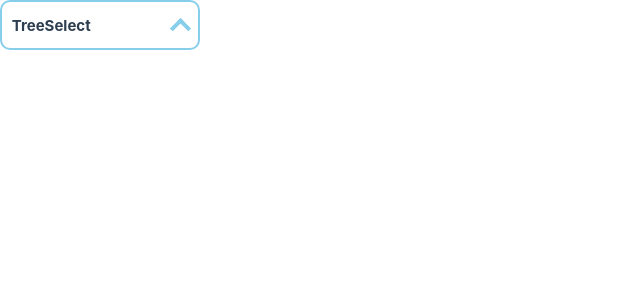
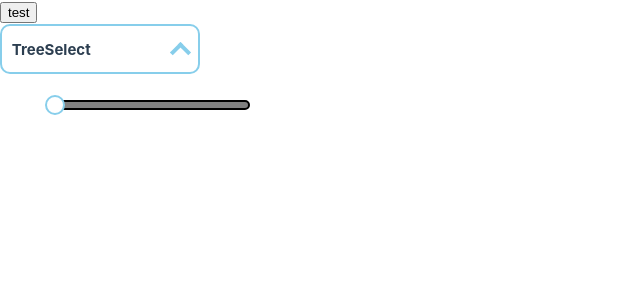
Before and after one commit to TsOrigami/MinatoUI--forVue3, a Vue app: page / in a window 1280 px wide. Shown: the top 300 px of the page, without its empty margins (0-640 px from the left). Built offline with nearby package versions, Linux system fonts and the light colour scheme.

Commit message:
ver 1.1.19

```diff
--- a/src/App.vue
+++ b/src/App.vue
@@ -3,10 +3,11 @@
 //这个页面用于测试
 
 import { ref, onMounted } from 'vue'
+
+import { get, post, put, del } from './components/axiosBag'
 import mt_table from './components/mt-table.vue'
 import mt_select from './components/mt-select.vue'
 import mt_btnGroup from './components/mt-btnGroup.vue'
-import { get, post, put, del } from './components/axiosBag'
 import mt_cascader from './components/mt-cascader.vue'
 import mt_button from './components/mt-button.vue'
 import mt_switch from './components/mt-switch.vue'
@@ -18,6 +19,7 @@ import mt_slider from './components/mt-slider.vue'
 import mt_radio from './components/mt-radio.vue'
 import mt_radio_group from './components/mt-radio-group.vue'
 import mt_treeSelect from './components/mt-treeSelect.vue'
+
 import axios from 'axios'
 
 const data = ref([])
@@ -174,8 +176,8 @@ const mt_radio_group_data = ref(null)
       <mt_color-picker v-model="slt_color" RGBA></mt_color-picker>
       <button @click="console.log(slt_color)">Show</button>
      </div> -->
-     <!--<mt_slider v-model="mt_slider_data" style="position: absolute ; top: 100px; left: 50px;"></mt_slider>
-     <button @click="console.log(mt_slider_data)">test</button>-->
+     <mt_slider v-model="mt_slider_data" style="position: absolute ; top: 100px; left: 50px;" whenup></mt_slider>
+     <button @click="console.log(mt_slider_data)">test</button>
      <!-- <mt_radio_group v-model = "mt_radio_group_data">
       <mt_radio label="test01" style="margin: 10px;"></mt_radio>
       <mt_radio label="test02" style="margin: 10px;"></mt_radio>
--- a/src/components/mt-slider.vue
+++ b/src/components/mt-slider.vue
@@ -8,6 +8,7 @@
 //      color: String，滑块颜色，默认gray
 //      sltColor: String，滑块选中部分颜色 / 滑块浮标边框颜色，默认skyblue
 //      point: Number, 固定点的数量, 会将滑块均分。
+//      whenup: Boolean, 是否在松开时才返回值, 默认为false
 //      双向绑定参数: v-model: Number, 选中部分占比，范围为0-100，保留整数
 
 
@@ -32,7 +33,11 @@ const mt_slider_data = defineProps({
     },
     'point': {
         type: Number,
-        default: 4
+        default: 0
+    },
+    'whenup':{
+        type: Boolean,
+        default:false
     }
 })
 
@@ -41,6 +46,7 @@ const mt_slider_sltData = defineModel({
     default: 0
 })
 
+const mt_slider_sltData_onUP = ref(0)
 const mt_slider_length = ref(0)
 const mt_slider_pointNum = ref(0)
 
@@ -60,7 +66,8 @@ const mt_slider_moveSilder = (event) =>{
         } else if(mt_slider_length.value < 0){
             mt_slider_length.value = 0
         }
-        mt_slider_sltData.value = Number(mt_slider_length.value.toFixed(0))
+        if(mt_slider_data['whenup']) mt_slider_sltData_onUP.value = Number(mt_slider_length.value.toFixed(0))
+        else mt_slider_sltData.value = Number(mt_slider_length.value.toFixed(0))
     } else {
         let place = ((pos - len) / (mt_slider_data['width'] - mt_slider_data['height'])) * 100
         if( place >= 100) place = 100
@@ -78,6 +85,9 @@ const mt_slider_freeSilder = () =>{
     const body = document.body
     body.removeEventListener('mousemove',mt_slider_moveSilder)
     body.removeEventListener('mouseup', mt_slider_freeSilder)
+    if(mt_slider_data['whenup']) {
+        mt_slider_sltData.value = mt_slider_sltData_onUP.value
+    }
 }
 
 const mt_slider_moveToSilder = (event) =>{
@@ -90,7 +100,8 @@ const mt_slider_moveToSilder = (event) =>{
         } else if(mt_slider_length.value < 0){
             mt_slider_length.value = 0
         }
-        mt_slider_sltData.value = Number(mt_slider_length.value.toFixed(0))
+        if(mt_slider_data['whenup']) mt_slider_sltData_onUP.value = Number(mt_slider_length.value.toFixed(0))
+        else mt_slider_sltData.value = Number(mt_slider_length.value.toFixed(0))
     } else {
         let place = ((pos - len) / (mt_slider_data['width'] - mt_slider_data['height'])) * 100
         if( place >= 100) place = 100
@@ -142,7 +153,7 @@ const mt_slider_moveToPoint = (potNum) =>{
                 </div>
             </div>
         </div>
-        <div id="mt_slider_bobber" style="position: absolute; cursor: move; background-color: rgba(0,0,0,0.5); border-style: solid; border-width: 2px;"
+        <div id="mt_slider_bobber" style="position: absolute; cursor: move; background-color: white; border-style: solid; border-width: 2px;"
             :style="{
                 borderColor: mt_slider_data['sltColor'],
                 height: mt_slider_data['height'] * 2 + 'px',
```
